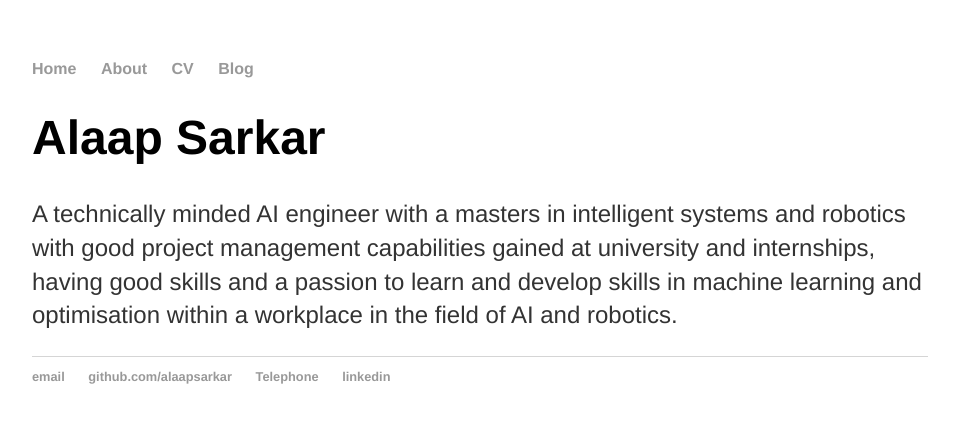
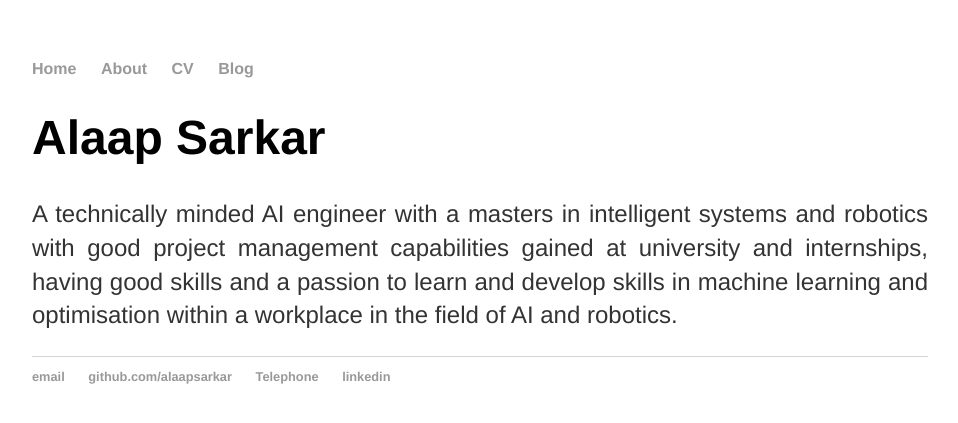
Before and after one commit to AlaapSarkar/AlaapSarkar.github.io, a Jekyll site: the page built from index.html, in a window 1280 px wide. Shown: the top 423 px of the page, without its empty margins (160-1118 px from the left). Built offline with Jekyll 4.4.1, drawn with Linux system fonts in a browser that asks for light colours.

Commit message:
Update index.html

```diff
--- a/index.html
+++ b/index.html
@@ -4,7 +4,7 @@ title: Alaap Sarkar
 ---
 <div class="blurb">
 	<h1>Alaap Sarkar</h1>
-	<p>A technically minded AI engineer with a masters in intelligent systems and
+	<p style="text-align: justify;text-justify: inter-word">A technically minded AI engineer with a masters in intelligent systems and
 robotics with good project management capabilities gained at university and internships, having good skills and
 a passion to learn and develop skills in machine learning and optimisation within a workplace
 in the field of AI and robotics.</p>
```
